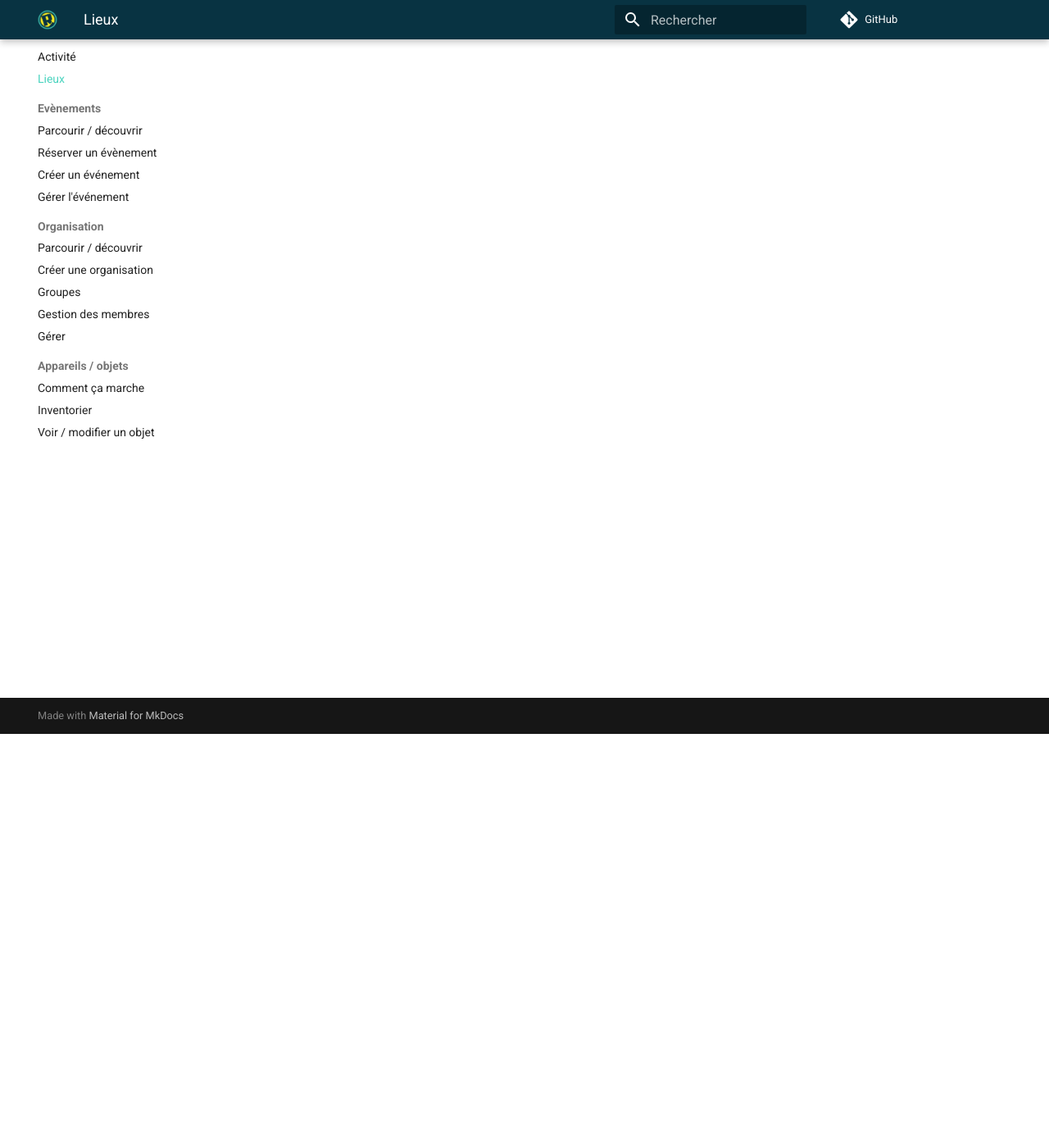
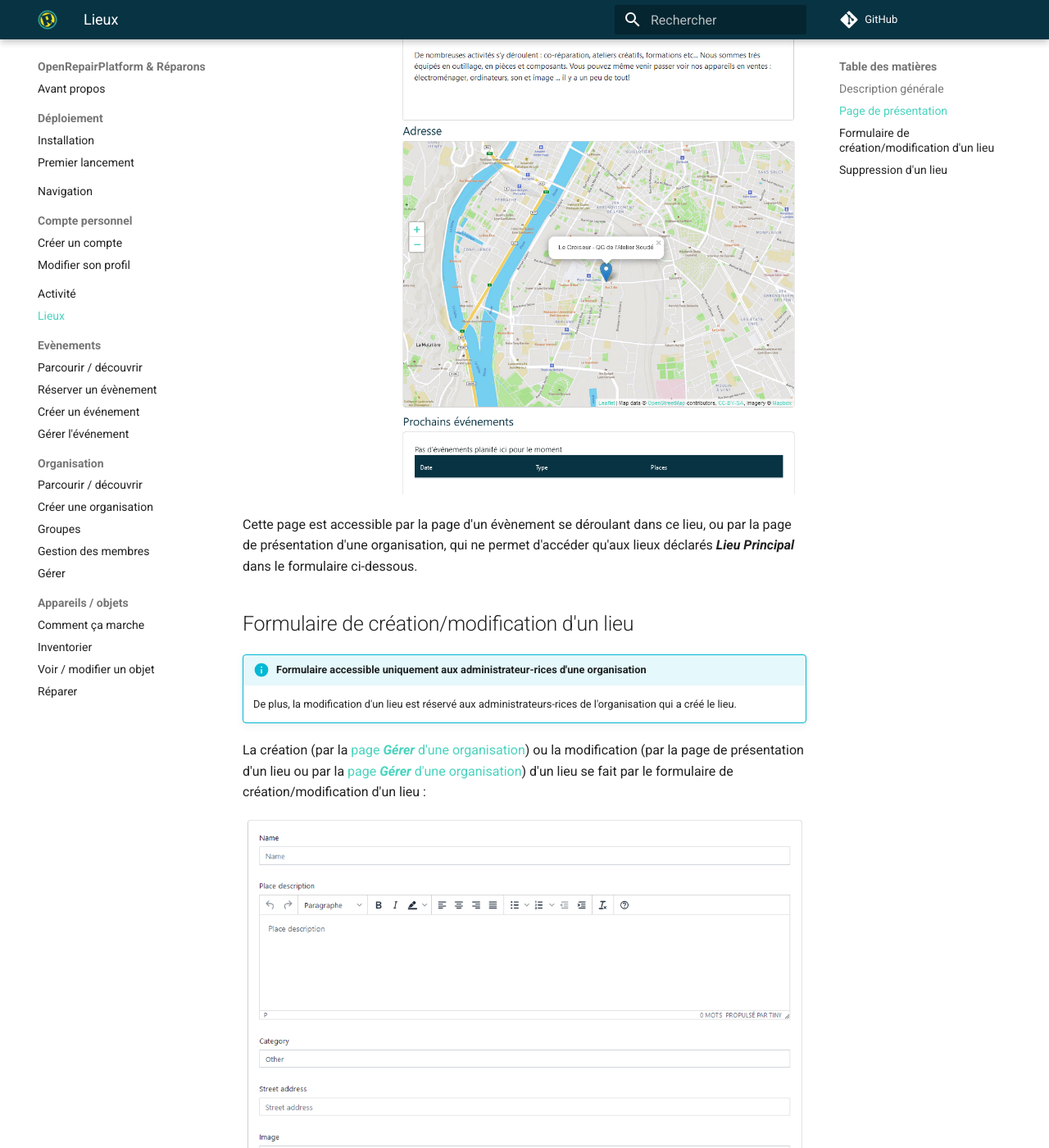
Before and after one commit to AtelierSoude/OpenRepairPlatform-docmentation, an MkDocs documentation site: the page built from docs/location.md, in a window 1280 px wide and 1400 px high, scrolled down 505 px. Shown: the whole window at 82% size. Built offline with MkDocs 1.6.1 and Material for MkDocs 9.7.7, drawn with Linux system fonts in a browser that asks for light colours; nearby versions of some CDN libraries; comment, search, counter and statistics services are not loaded; some of the changed text lies outside the part shown.

Commit message:
added location.md content, updated manage.md, location section, content

````diff
--- a/docs/location.md
+++ b/docs/location.md
@@ -1,4 +1,40 @@
 # Lieux
+
+## Description générale
+
+La plateforme gère les lieux comme des entités similaires à celles liées aux activités. Cela signifie qu'une organisation peut utiliser n'importe quel lieux, mais seul-e-s les administrateurs-rices de l'organisation de rattachement peuvent le modifier ou le supprimer.
+
+## Page de présentation
+
+Les lieux sont rattachés à une page de présentation comme celle-ci :
+
+![Page lieu](assets/location/location-page.png)
+
+Cette page est accessible par la page d'un évènement se déroulant dans ce lieu, ou par la page de présentation d'une organisation, qui ne permet d'accéder qu'aux lieux déclarés ***Lieu Principal*** dans le formulaire ci-dessous.
+
+## Formulaire de création/modification d'un lieu
+
+!!! info "Formulaire accessible uniquement aux administrateur-rices d'une organisation"
+    De plus, la modification d'un lieu est réservé aux administrateurs-rices de l'organisation qui a créé le lieu.
+
+
+La création (par la [page ***Gérer*** d'une organisation](organization/manage.md#lieux)) ou la modification (par la page de présentation d'un lieu ou par la [page ***Gérer*** d'une organisation](organization/manage.md#lieux)) d'un lieu se fait par le formulaire de création/modification d'un lieu :
+
+![Formulaire lieu](assets/location/location-form.png)
+
+| Champ | Description |
+|:--|:--|
+| ```Name``` | Nom du lieu |
+| ```Place description``` | Description du lieu |
+| ```Category``` | Type de lieu (par ex : centre social, squat, médiathèque ...) |
+| ```Street Adress``` | Adresse du lieu |
+| ```Image``` | Le bouton ***parcourir***  permet de télécharger une image illustrant le lieu. Champ facultatif mais conseillé pour l’identification du lieu |
+| ```Lieu Principal ``` | Permet de déclarer le lieu comme _Lieu Principal_ de l'organisation, ce qui le fera apparaître sur la page de présentation de l'organisation. |
+
+
+## Suppression d'un lieu
+
+La suppression d'un lieu se fait soit en cliquant directement sur le bouton ***Supprimer***, situé soit sur la page de présentaion d'un lieu, soit dans la section lieux de la [page ***Gérer*** d'une organisation](organization/manage.md#lieux).
 
 déplacer ici ce qui concerne les lieux ( ce qui est déjà dans orga/gérer)
 
````
Also changed, not shown: docs/organization/manage.md (+1 -1 lines), docs/assets/location/location-card-manage.png (added), docs/assets/location/location-form.png (added), docs/assets/location/location-page.png (added).
